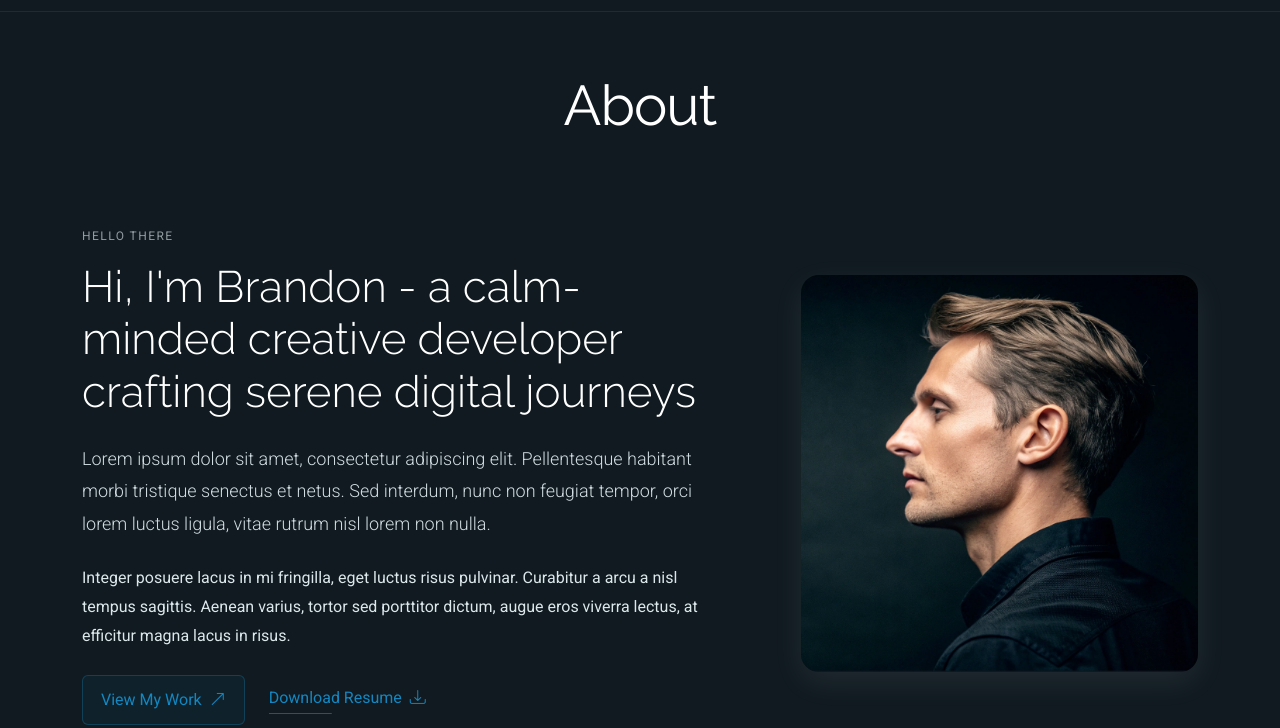
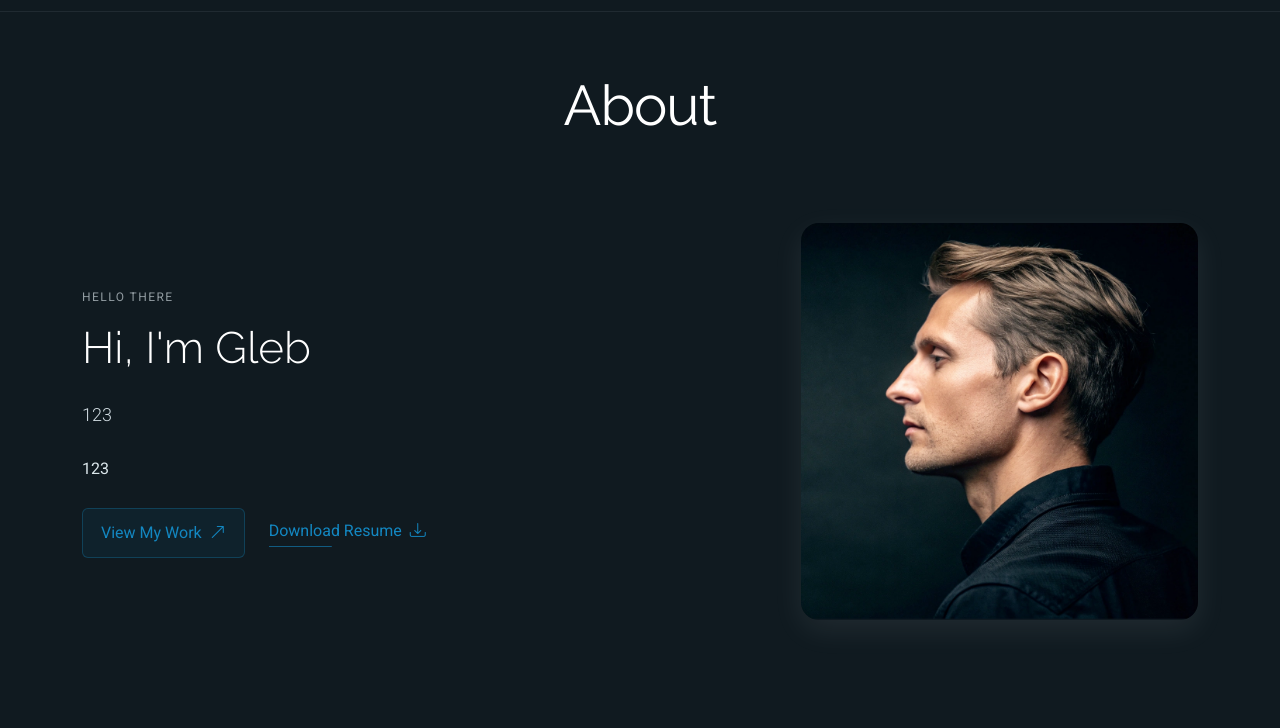
Before and after one commit to yttttyy/yttttyy.github.io, a plain HTML site: page about.html in a window 1280 px wide. Shown: the part 72-800 px from the top of the page. Drawn offline with Linux system fonts and the light colour scheme.

Commit message:
Update about.html

```diff
--- a/about.html
+++ b/about.html
@@ -85,12 +85,12 @@
           <div class="col-lg-7" data-aos="fade-right" data-aos-delay="150">
             <div class="intro-content">
               <span class="eyebrow">Hello there</span>
-              <h2 class="headline">Hi, I'm Brandon - a calm-minded creative developer crafting serene digital journeys</h2>
+              <h2 class="headline">Hi, I'm Gleb</h2>
               <p class="lead">
-                Lorem ipsum dolor sit amet, consectetur adipiscing elit. Pellentesque habitant morbi tristique senectus et netus. Sed interdum, nunc non feugiat tempor, orci lorem luctus ligula, vitae rutrum nisl lorem non nulla.
+                123
               </p>
               <p>
-                Integer posuere lacus in mi fringilla, eget luctus risus pulvinar. Curabitur a arcu a nisl tempus sagittis. Aenean varius, tortor sed porttitor dictum, augue eros viverra lectus, at efficitur magna lacus in risus.
+                123
               </p>
 
               <div class="cta-group">
@@ -106,7 +106,7 @@
 
           <div class="col-lg-5" data-aos="zoom-in" data-aos-delay="250">
             <figure class="profile-figure text-center text-lg-end">
-              <img src="assets/img/profile/profile-square-11.webp" alt="Portrait of Alex" class="img-fluid profile-photo">
+              <img src="assets/img/profile/profile-square-11.webp" alt="Portrait of Gleb" class="img-fluid profile-photo">
             </figure>
           </div>
         </div>
```
